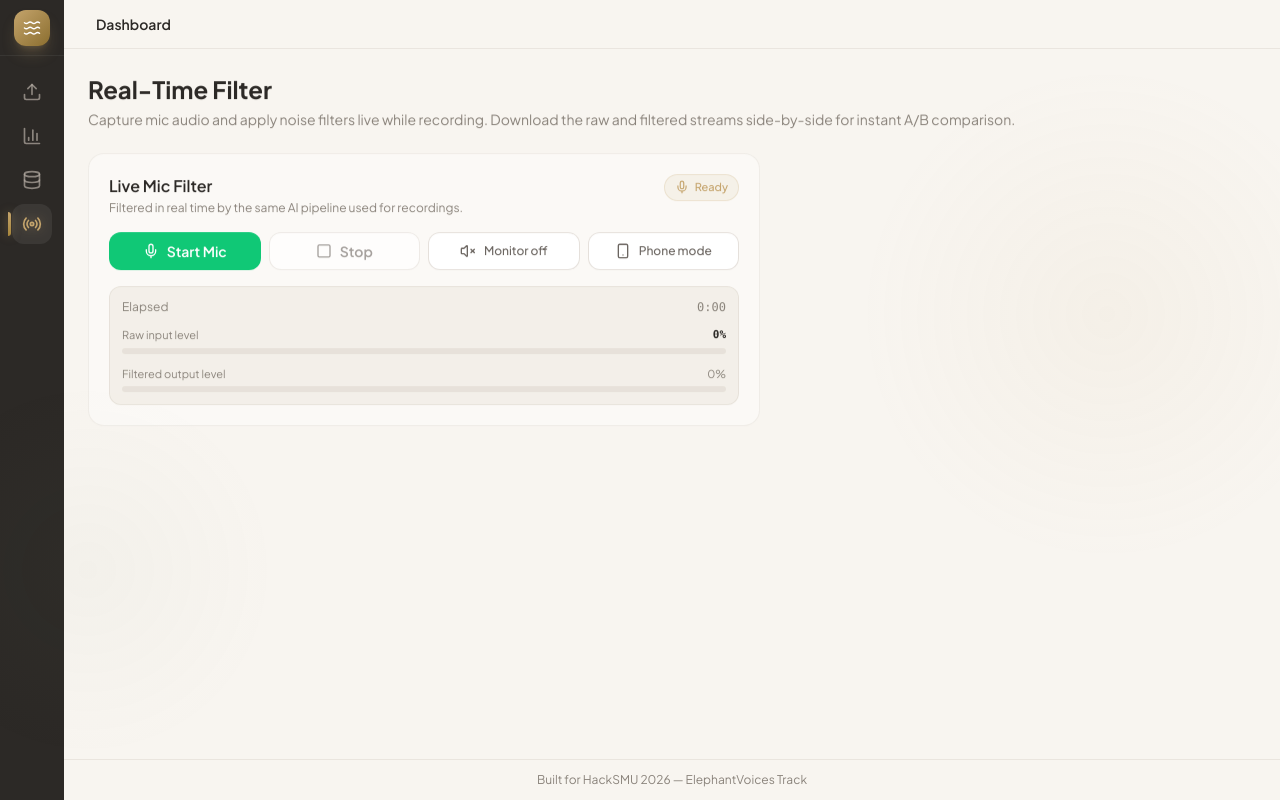
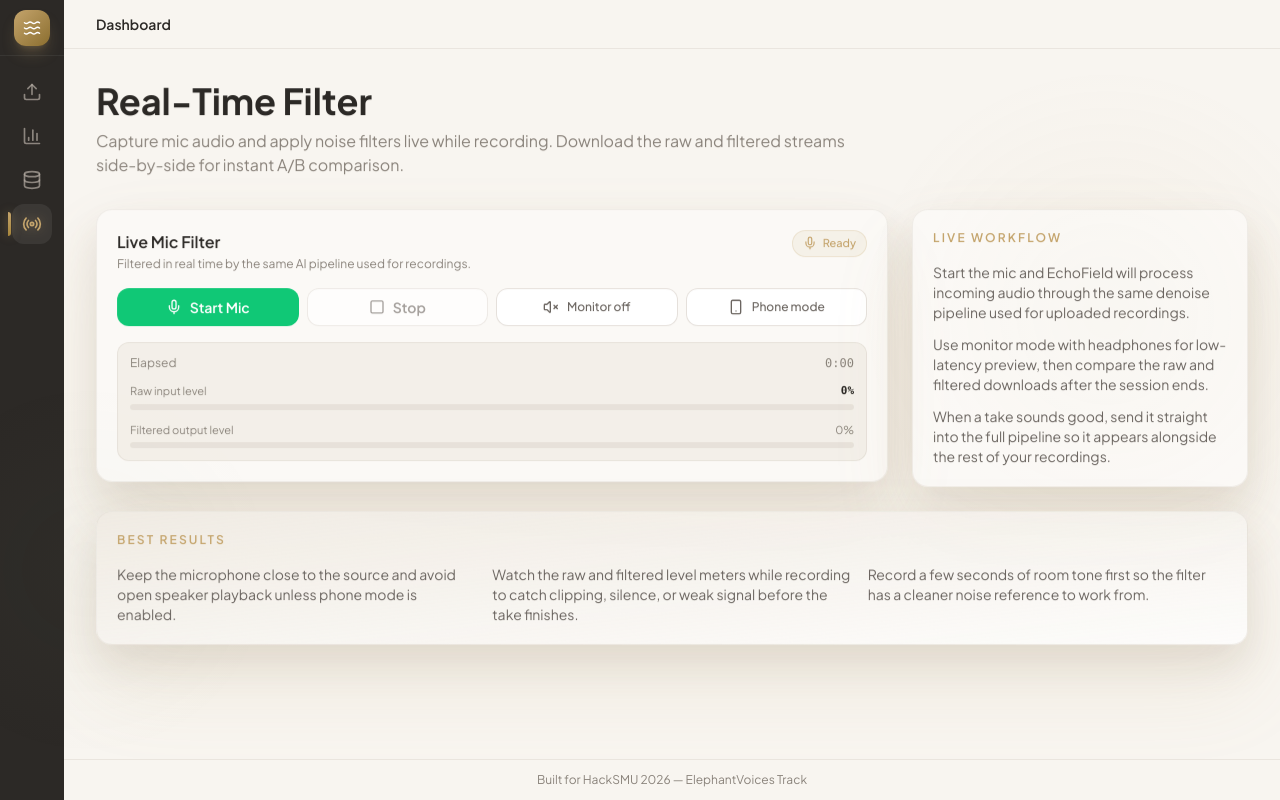
Before and after one commit to ch1kim0n1/hacksmu26, a Next.js app in the folder frontend/: page /realtime in a window 1280 px wide. Built offline with nearby package versions, Linux system fonts and the light colour scheme; no server answers.

Commit message:
minor UI

```diff
--- a/frontend/src/app/page.tsx
+++ b/frontend/src/app/page.tsx
@@ -7,6 +7,13 @@ import gsap from "gsap";
 import { ScrollTrigger } from "gsap/ScrollTrigger";
 import HeroGlobe from "@/components/hero/HeroGlobe";
 import { useSceneTransition } from "@/components/transition/SceneTransitionProvider";
+
+const landingNavItems = [
+  { href: "/about", label: "About" },
+  { href: "/upload", label: "Upload" },
+  { href: "/database", label: "Database" },
+  { href: "#get-started", label: "Get Started" },
+] as const;
 
 /* ────────────────────────────────────────────
    Animated counter (counts up on scroll)
@@ -125,6 +132,9 @@ export default function LandingPage() {
       gsap.set("[data-nav-brand]", {
         color: "#3f3121",
       });
+      gsap.set("[data-nav-link]", {
+        color: "#4b3520",
+      });
       gsap.set("[data-nav-logo]", {
         filter: "brightness(0) saturate(100%)",
       });
@@ -142,6 +152,16 @@ export default function LandingPage() {
       });
       gsap.to("[data-nav-brand]", {
         color: "#F7F3EA",
+        ease: "none",
+        scrollTrigger: {
+          trigger: heroRef.current,
+          start: "top top",
+          end: "+=180",
+          scrub: true,
+        },
+      });
+      gsap.to("[data-nav-link]", {
+        color: "#F2EADD",
         ease: "none",
         scrollTrigger: {
           trigger: heroRef.current,
@@ -406,14 +426,24 @@ export default function LandingPage() {
         data-nav
         className="fixed top-0 left-0 right-0 z-50 border-b border-transparent bg-transparent"
       >
-          <div className="max-w-7xl mx-auto flex items-center justify-between px-6 py-4">
-            <Link
-              href="/"
-              className="flex items-center gap-2"
-            >
+          <div className="max-w-7xl mx-auto flex items-center justify-between gap-6 px-6 py-4">
+            <Link href="/" className="flex items-center gap-2">
             <Image src="/logo.png" alt="EchoField logo" width={52} height={52} className="object-contain" data-nav-logo />
             <span className="text-4xl font-display font-semibold text-[#3f3121]" data-nav-brand>EchoField</span>
           </Link>
+
+          <div className="flex items-center gap-2 sm:gap-3">
+            {landingNavItems.map((item) => (
+              <Link
+                key={item.label}
+                href={item.href}
+                data-nav-link
+                className="rounded-full px-3 py-2 text-sm font-medium tracking-[0.02em] text-[#4b3520] transition-colors duration-300 hover:text-white sm:px-4"
+              >
+                {item.label}
+              </Link>
+            ))}
+          </div>
 
         </div>
       </nav>
@@ -1095,6 +1125,7 @@ export default function LandingPage() {
          ═══════════════════════════════════════════ */}
       <section
         ref={ctaRef}
+        id="get-started"
         className="relative py-20 md:py-28 bg-ev-charcoal overflow-hidden"
       >
         {/* Animated BG rings */}
--- a/frontend/src/app/realtime/page.tsx
+++ b/frontend/src/app/realtime/page.tsx
@@ -4,17 +4,65 @@ export const metadata = { title: "Real-Time Filter · EchoField" };
 
 export default function RealtimePage() {
   return (
-    <div className="flex flex-col gap-6 p-6">
-      <div>
-        <h1 className="text-2xl font-bold text-ev-charcoal">Real-Time Filter</h1>
-        <p className="mt-1 text-sm text-ev-warm-gray">
-          Capture mic audio and apply noise filters live while recording. Download the raw and
-          filtered streams side-by-side for instant A/B comparison.
+    <div className="mx-auto w-full max-w-7xl space-y-8 p-6 lg:p-8">
+      <div className="max-w-4xl">
+        <h1 className="text-3xl font-bold text-ev-charcoal lg:text-4xl">
+          Real-Time Filter
+        </h1>
+        <p className="mt-2 max-w-3xl text-base text-ev-warm-gray">
+          Capture mic audio and apply noise filters live while recording.
+          Download the raw and filtered streams side-by-side for instant A/B
+          comparison.
         </p>
       </div>
 
-      <div className="max-w-2xl">
-        <RealtimeMicTest />
+      <div className="grid items-start gap-6 xl:grid-cols-[minmax(0,1.65fr)_minmax(280px,0.7fr)]">
+        <div className="min-w-0 rounded-2xl shadow-[0_18px_38px_rgba(110,95,70,0.14),0_42px_84px_rgba(188,164,108,0.12)]">
+          <RealtimeMicTest />
+        </div>
+
+        <aside className="grid gap-4">
+          <section className="rounded-2xl border border-ev-sand/30 bg-white/45 p-5 shadow-[0_18px_38px_rgba(110,95,70,0.14),0_42px_84px_rgba(188,164,108,0.12)]">
+            <p className="text-xs font-semibold uppercase tracking-[0.18em] text-accent-savanna">
+              Live Workflow
+            </p>
+            <div className="mt-4 space-y-3 text-sm text-ev-elephant">
+              <p>
+                Start the mic and EchoField will process incoming audio through
+                the same denoise pipeline used for uploaded recordings.
+              </p>
+              <p>
+                Use monitor mode with headphones for low-latency preview, then
+                compare the raw and filtered downloads after the session ends.
+              </p>
+              <p>
+                When a take sounds good, send it straight into the full pipeline
+                so it appears alongside the rest of your recordings.
+              </p>
+            </div>
+          </section>
+
+        </aside>
+
+        <section className="xl:col-span-2 rounded-2xl border border-ev-sand/30 bg-gradient-to-br from-ev-cream to-white/70 p-5 shadow-[0_18px_38px_rgba(110,95,70,0.14),0_42px_84px_rgba(188,164,108,0.12)]">
+          <p className="text-xs font-semibold uppercase tracking-[0.18em] text-accent-savanna">
+            Best Results
+          </p>
+          <div className="mt-4 grid gap-4 text-sm text-ev-elephant lg:grid-cols-3">
+            <p>
+              Keep the microphone close to the source and avoid open speaker
+              playback unless phone mode is enabled.
+            </p>
+            <p>
+              Watch the raw and filtered level meters while recording to catch
+              clipping, silence, or weak signal before the take finishes.
+            </p>
+            <p>
+              Record a few seconds of room tone first so the filter has a
+              cleaner noise reference to work from.
+            </p>
+          </div>
+        </section>
       </div>
     </div>
   );
--- a/frontend/src/app/results/page.tsx
+++ b/frontend/src/app/results/page.tsx
@@ -179,7 +179,7 @@ export default function ResultsPage() {
               onClick={() => setShowShortcutHelp(true)}
               aria-label="Show keyboard shortcuts"
               title="Keyboard shortcuts (?)"
-              className="inline-flex items-center gap-1.5 text-xs text-ev-warm-gray glass border border-ev-sand/30 px-3 py-1.5 rounded-xl font-medium hover:text-ev-charcoal hover:border-ev-sand/60 transition-colors"
+              className="inline-flex items-center gap-1.5 text-xs text-ev-warm-gray glass border border-ev-sand/30 px-3 py-1.5 rounded-xl font-medium -translate-y-0.5 shadow-[0_12px_32px_rgba(44,41,38,0.10)] hover:text-ev-charcoal hover:border-ev-sand/60 transition-all duration-300"
             >
               <Keyboard className="w-3 h-3" />
               Shortcuts
@@ -271,7 +271,7 @@ export default function ResultsPage() {
           <motion.div
             initial={{ opacity: 0, scale: 0.95 }}
             animate={{ opacity: 1, scale: 1 }}
-            className="p-16 rounded-2xl glass border border-dashed border-ev-sand/60 text-center"
+            className="p-16 rounded-2xl glass border border-dashed border-ev-sand/60 text-center -translate-y-0.5 shadow-[0_18px_40px_rgba(44,41,38,0.08)] transition-all duration-300"
           >
             <div className="w-14 h-14 rounded-2xl bg-gradient-to-br from-accent-savanna/10 to-accent-gold/5 flex items-center justify-center mx-auto mb-4">
               <Music className="w-7 h-7 text-accent-savanna/50" />
```
Also changed, not shown: 1 other file (tests, documents, lock files or other folders).
